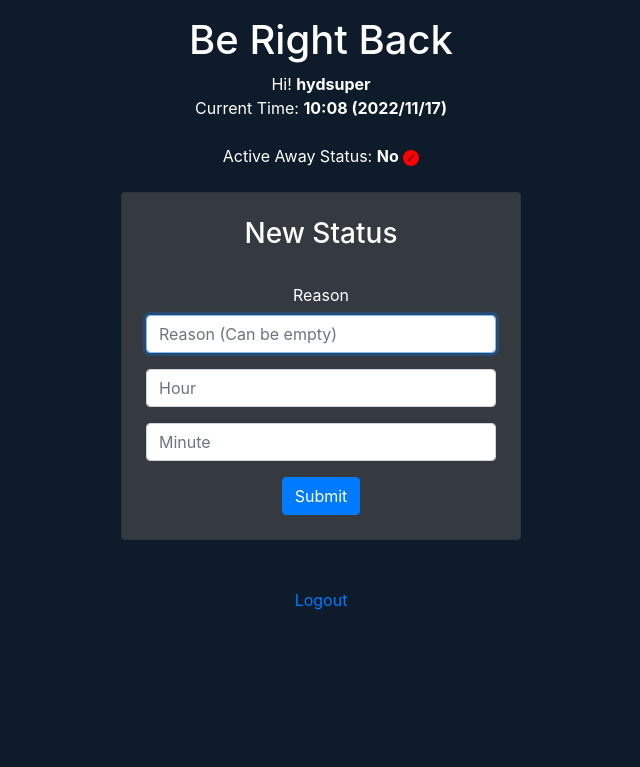
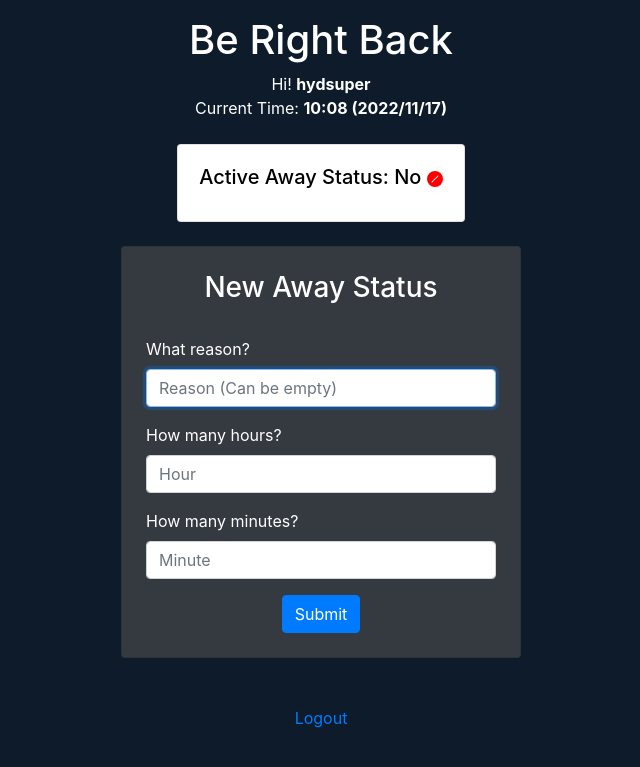
Before and after one commit to hyddeos/Be-Right-Back, a Django app: page / in a window 1280 px wide. Shown: the top 767 px of the page, without its empty margins (319-959 px from the left). Run offline with Django 4.2, Linux system fonts and the light colour scheme; a user stored in the database is signed in; data comes from the database, SQL or seed files in the repository; both versions use the stored data as it was after the commit; some libraries are stand-ins or nearby versions.

Commit message:
changed look on the Status way div and some css changes to the New status div

```diff
--- a/brb/templates/brb/index.html
+++ b/brb/templates/brb/index.html
@@ -19,13 +19,11 @@
                     </br>
                     Current Time: <strong>{{ time|date:'H:i (Y/m/d)' }}</strong></br></br>
                     {% if status %}
-                        Active Away Status:  <strong>Yes</strong>
-                            <svg xmlns="http://www.w3.org/2000/svg" width="16" height="16" fill="#198754" class="bi bi-check-circle-fill" viewBox="0 0 16 16">
-                            <path d="M16 8A8 8 0 1 1 0 8a8 8 0 0 1 16 0zm-3.97-3.03a.75.75 0 0 0-1.08.022L7.477 9.417 5.384 7.323a.75.75 0 0 0-1.06 1.06L6.97 11.03a.75.75 0 0 0 1.079-.02l3.992-4.99a.75.75 0 0 0-.01-1.05z"/>
-                            </svg> <br></br>
                         <div class="card mx-auto"  style="width: 18rem;">
-                            <div class="card-body   ">
-                                <h5 class="card-title" style="color: black;">Active Status</h5>
+                            <div class="card-body">
+                                <h5 class="card-title" style="color: black;">Active Away Status: Yes <svg xmlns="http://www.w3.org/2000/svg" width="16" height="16" fill="#198754" class="bi bi-check-circle-fill" viewBox="0 0 16 16">
+                                    <path d="M16 8A8 8 0 1 1 0 8a8 8 0 0 1 16 0zm-3.97-3.03a.75.75 0 0 0-1.08.022L7.477 9.417 5.384 7.323a.75.75 0 0 0-1.06 1.06L6.97 11.03a.75.75 0 0 0 1.079-.02l3.992-4.99a.75.75 0 0 0-.01-1.05z"/>
+                                    </svg></h5>
                                 <p class="card-text" style="color: black;">Reason: <strong>{{ data.reason }}</strong></p>
                                 <p class="card-text" style="color: black;">Estimated Return: <strong>{{ data.return_time|date:'H:i' }} </strong></p>
                                 <form action="{% url 'startpage' %}" method="post">
@@ -36,25 +34,30 @@
                         </div>
                         <br>
                     {% else %}
-                        Active Away Status: <strong>No</strong>
-                            <svg xmlns="http://www.w3.org/2000/svg" width="16" height="16" fill="red" class="bi bi-slash-circle-fill" viewBox="0 0 16 16">
-                            <path d="M16 8A8 8 0 1 1 0 8a8 8 0 0 1 16 0zm-4.646-2.646a.5.5 0 0 0-.708-.708l-6 6a.5.5 0 0 0 .708.708l6-6z"/>
-                            </svg> <br></br>
+                            <div class="card mx-auto"  style="width: 18rem;">
+                                <div class="card-body">
+                                    <h5 class="card-title" style="color: black;">Active Away Status: No <svg xmlns="http://www.w3.org/2000/svg" width="16" height="16" fill="red" class="bi bi-slash-circle-fill" viewBox="0 0 16 16">
+                                        <path d="M16 8A8 8 0 1 1 0 8a8 8 0 0 1 16 0zm-4.646-2.646a.5.5 0 0 0-.708-.708l-6 6a.5.5 0 0 0 .708.708l6-6z"/>
+                                        </svg></h5>
+                                </div>
+                            </div>
+                        </br>
                    {% endif %}
                    <strong>{{ message }}</strong>
                    <div class="card mx-auto bg-dark text-bg-dark p-4"  style="width: 25rem;">
-                        {% if status %}<h3>Update Status</h3>{% else %} <h3>New Status</h3>{% endif %}</br>
-
+                        {% if status %}<h3>Update Away Status</h3>{% else %} <h3>New Away Status</h3>{% endif %}</br>
                         <form action="{% url 'startpage' %}" method="post">
                         {% csrf_token %}
-                                <div class="form-group">
-                                    <label for="reason" class="form-label">Reason</label>
+                                <div class="form-group text-left">
+                                    <label for="reason" class="form-label">What reason?</label>
                                     <input class="form-control" autofocus type="text" name="reason" placeholder="Reason (Can be empty)">
                                 </div>
-                                <div class="form-group">
+                                <div class="form-group text-left">
+                                    <label for="hour" class="form-label">How many hours?</label>
                                     <input class="form-control" type="number" name="hour" placeholder="Hour" min="1" max="8">
                                 </div>
-                                <div class="form-group">
+                                <div class="form-group text-left">
+                                    <label for="minute" class="form-label">How many minutes?</label>
                                     <input class="form-control" type="number" name="minute" placeholder="Minute" min="0" max="60">
                                 </div>
 
```
Also changed, not shown: db.sqlite3.
